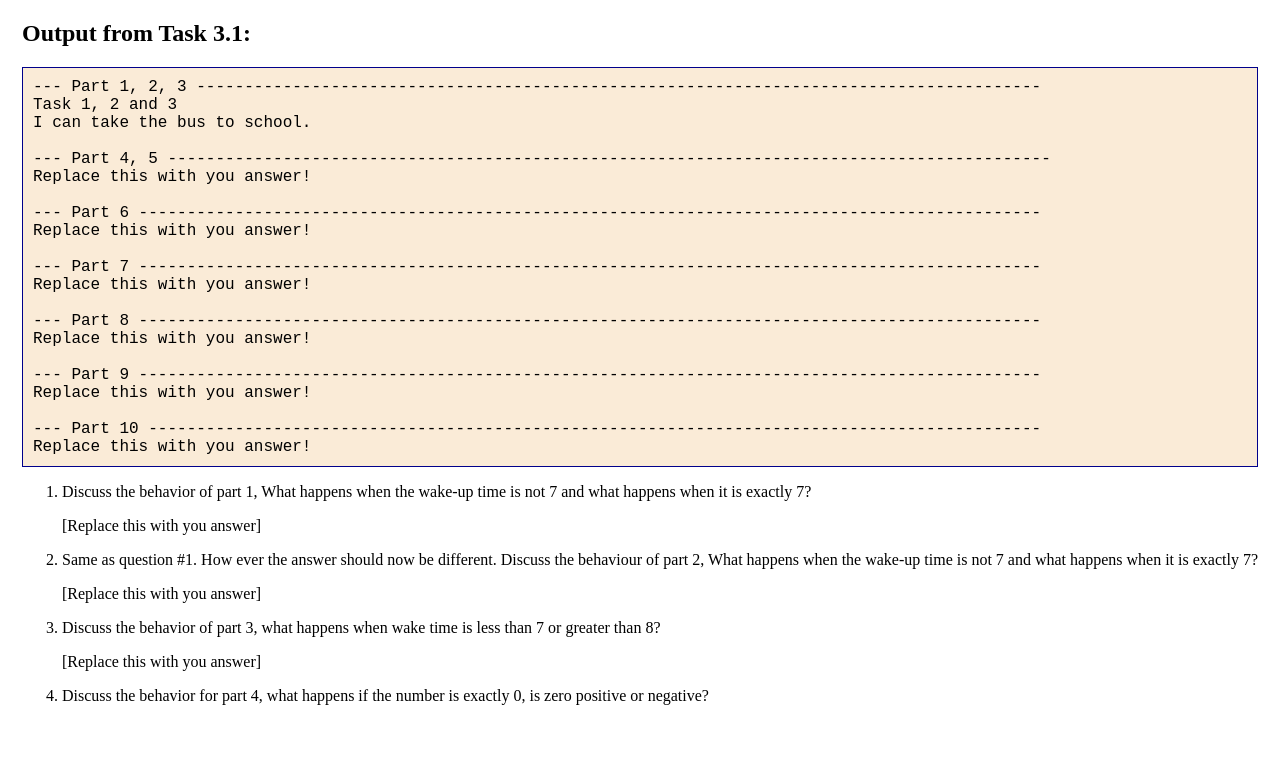
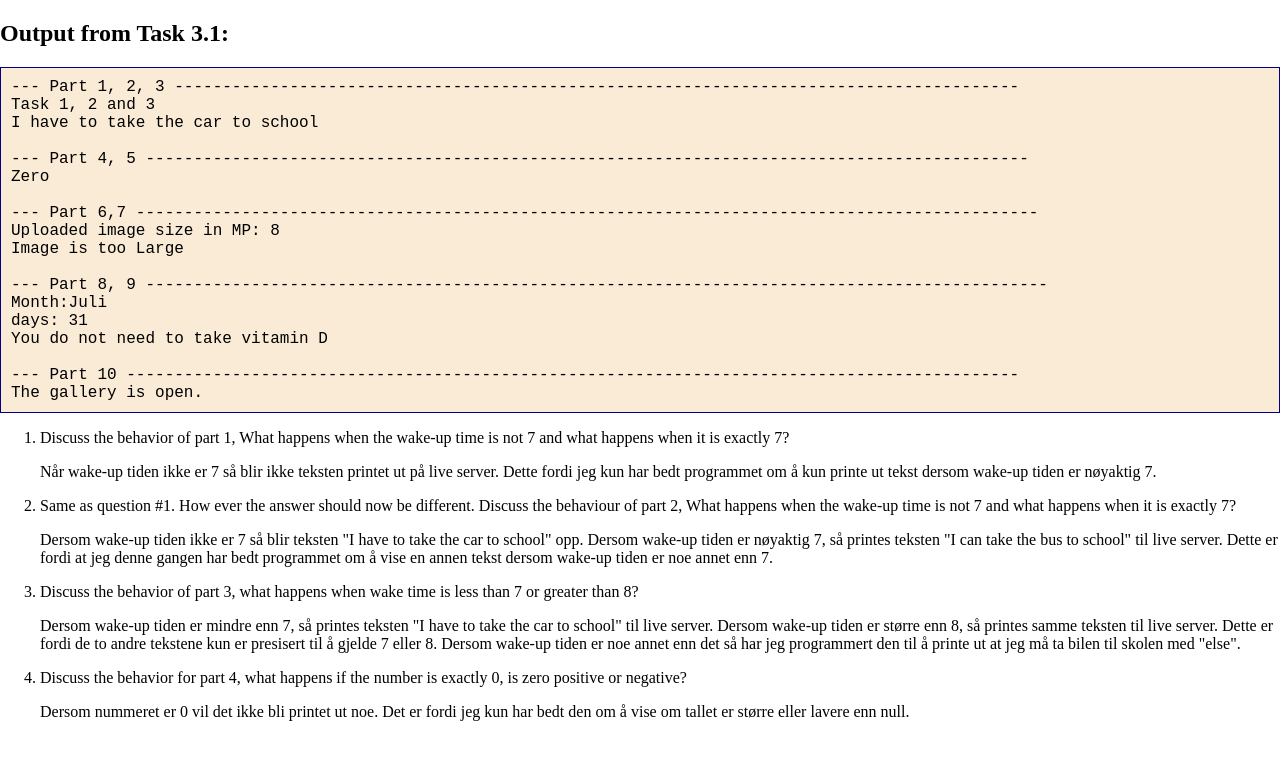
Before and after one commit to Kineantonsen/DAT101, a plain HTML site: page module_3/task_3-1/task_3-1.html in a window 1280 px wide. Drawn offline with Linux system fonts and the light colour scheme.

Commit message:
Task 3.1 Finished

```diff
--- a/module_3/task_3-1/task_3-1.html
+++ b/module_3/task_3-1/task_3-1.html
@@ -11,12 +11,22 @@
     </div>
     <ol>
       <li>Discuss the behavior of part 1, What happens when the wake-up time is not 7 and what happens when it is exactly 7?</li>
-      <p>[Replace this with you answer]</p>
+      <p>
+        Når wake-up tiden ikke er 7 så blir ikke teksten printet ut på live server. Dette fordi jeg kun har bedt programmet om å kun printe ut tekst dersom wake-up tiden er nøyaktig 7.
+      </p>
       <li>Same as question #1. How ever the answer should now be different. Discuss the behaviour of part 2, What happens when the wake-up time is not 7 and what happens when it is exactly 7?</li>
-      <p>[Replace this with you answer]</p>
+      <p>
+        Dersom wake-up tiden ikke er 7 så blir teksten "I have to take the car to school" opp. Dersom wake-up tiden er nøyaktig 7, så printes teksten "I can take the bus to school" til live server. Dette er fordi at jeg denne gangen har bedt programmet om å vise en annen tekst dersom wake-up tiden er noe annet enn 7.
+      </p>
       <li>Discuss the behavior of part 3, what happens when wake time is less than 7 or greater than 8?</li>
-      <p>[Replace this with you answer]</p>
+      <p>
+        Dersom wake-up tiden er mindre enn 7, så printes teksten "I have to take the car to school" til live server. Dersom wake-up tiden er større enn 8, så printes samme teksten til live server. Dette er fordi de to andre tekstene kun er presisert til å gjelde 7 eller 8. Dersom wake-up tiden er noe annet enn det så har jeg programmert den til å printe ut at jeg må ta bilen til skolen med
+        "else".
+      </p>
       <li>Discuss the behavior for part 4, what happens if the number is exactly 0, is zero positive or negative?</li>
+      <p>
+        Dersom nummeret er 0 vil det ikke bli printet ut noe. Det er fordi jeg kun har bedt den om å vise om tallet er større eller lavere enn null.
+      </p>
     </ol>
     <script type="module" src="./task_3-1.mjs" defer></script>
   </body>
--- a/module_3/task_3-1/task_3-1.mjs
+++ b/module_3/task_3-1/task_3-1.mjs
@@ -3,41 +3,115 @@ import { initPrintOut, printOut, newLine } from "../../common/script/utils.mjs";
 initPrintOut(document.getElementById("txtOut"));
 
 printOut("--- Part 1, 2, 3 ----------------------------------------------------------------------------------------");
-/* Put your code below here!*/
+/* Part 1
+Complete the given "if" in the task_3-3.mjs file at part 1, statement so that it matches this: If I wake up at
+exactly 7 o'clock then I can catch the bus to school. Run the program with different values of wake-up time
+(6, 7, 8).
+Print out to the HTML page the expression statement you made.
+● Part 2
+Extend part 1 to match this "if" and "else" statement: "If I wake up at exactly 7 o'clock, I can take the bus to
+school, otherwise I have to take the car to school". Run the program with different values of wake-up time
+(6, 7, 8).
+● Part 3
+Extend part 2 to expand more options: “If I wake up at exactly 7 o'clock, I can take the bus to school,
+otherwise if I wake up exactly at 8 o'clock, I can take the train to school, otherwise I have to take the car to
+school”. Run the program with a different value of wake-up time (7, 8).*/
+
 printOut("Task 1, 2 and 3");
-let wakeUpTime = 2;
-if ("Replace this") {
-  printOut("I can take the bus to school.");
+let wakeUpTime = 9;
+if (wakeUpTime === 7) {
+  printOut("I can take the bus to school. ");
+} else if (wakeUpTime === 8) {
+  printOut ("I can take the train to school");
+}else {
+  printOut("I have to take the car to school");
 }
 printOut(newLine);
 
 printOut("--- Part 4, 5 --------------------------------------------------------------------------------------------");
-/* Put your code below here!*/
-printOut("Replace this with you answer!");
+/*  Part 4
+Write an if statement that checks whether an integer variable is negative or positive, print the text
+"Positive" or "Negative" accordingly. Run the program with different types of values for the variable to
+check the if statement.
+ Part 5
+Change part 4 to print “Positive”, “Negative” or “Zero” accordingly. Run the program with different types of
+values for the variable to check the "if" statement.*/
+
+let number = 0;
+if (number > 0) {
+  printOut("Positive");
+} else if (number < 0) {
+  printOut("Negative");
+} else {
+  printOut("Zero");
+}
+
 printOut(newLine);
 
-printOut("--- Part 6 ----------------------------------------------------------------------------------------------");
-/* Put your code below here!*/
-printOut("Replace this with you answer!");
+printOut("--- Part 6,7 ----------------------------------------------------------------------------------------------");
+/* Imagine you have a photo editing profession. And you have a website where people can upload pictures
+for you to work on. However, the images must be 4MP or larger, if they are smaller, you cannot use them.
+Create a variable that holds a generated random integer between 1 and 8 (inclusive). Use this variable to
+simulate the uploaded image size and print it. Then create an if statement that prints out “Thank you” if the
+size is equal to or greater than the limit. Otherwise, print out "The image is too small"*/
+
+let imageSize = Math.floor(Math.random() * 8) + 1;
+printOut("Uploaded image size in MP: " + imageSize);
+if (imageSize >= 4 && imageSize < 6) {
+  printOut("Thank you");
+  //part 7 Expand part 6 to exclude if the image size is larger or equal to 6MP, then print out “Image is too large”.
+} else if (imageSize >= 6) {
+    printOut("Image is too Large");
+} else {
+  printOut("The image is too small");
+}
+
+
+
 printOut(newLine);
 
-printOut("--- Part 7 ----------------------------------------------------------------------------------------------");
-/* Put your code below here!*/
-printOut("Replace this with you answer!");
-printOut(newLine);
+printOut("--- Part 8, 9 ----------------------------------------------------------------------------------------------");
+/* Use this code:
+const monthList =["January", "February", "Mars", "April", "Mai",
+"Jun", "Juli", "August", "September", "October", "November", "December"];
+const noOfMonth = monthList.length;
+const monthName = monthList[Math.floor(Math.random() * noOfMonth)];
+Print if monthName contains “r”: “You must take vitamin D” else “You do not need to take vitamin D”*/
 
-printOut("--- Part 8 ----------------------------------------------------------------------------------------------");
-/* Put your code below here!*/
-printOut("Replace this with you answer!");
-printOut(newLine);
+const monthList =["January", "February", "Mars", "April", "Mai",
+  "June", "Juli", "August", "September", "October", "November", "December"];
 
-printOut("--- Part 9 ----------------------------------------------------------------------------------------------");
-/* Put your code below here!*/
-printOut("Replace this with you answer!");
+  //part 9 Expand exercise 8 to print how many days there are in the current month. And do not use date object.
+  const daysInMonth = [31, 28, 31, 30, 31, 30, 31, 31, 30, 31, 30, 31];
+  const noOfMonth = monthList.length;
+  //part 9
+  const randomIndex = [Math.floor(Math.random() * noOfMonth)];
+  const monthName = monthList[randomIndex];
+  const days = daysInMonth[randomIndex];
+
+ printOut("Month:" + monthName);
+ printOut("days: "+ days);
+ if (monthName.includes("r")) {
+  printOut("You must take vitamin D");
+ } else {
+  printOut("You do not need to take vitamin D");
+ }
+
+
 printOut(newLine);
 
 /* Task 10*/
 printOut("--- Part 10 ---------------------------------------------------------------------------------------------");
-/* Put your code below here!*/
-printOut("Replace this with you answer!");
+/* Imagine you have an art gallery, but you need to refurbish the premises, so you close the gallery from
+March through May, but in April you have temporary premises in the building next door. Use the month
+constant in exercise 8 to inform the status of your gallery in that month.*/
+
+if (monthName === "March" || monthName === "Mai") {
+  printOut("The gallery is closed for refurbishment.");
+} else if (monthName === "April") {
+  printOut("The gallery is temporarily open in the building next door.");
+} else {
+  printOut("The gallery is open.");
+}
+
 printOut(newLine);
```
